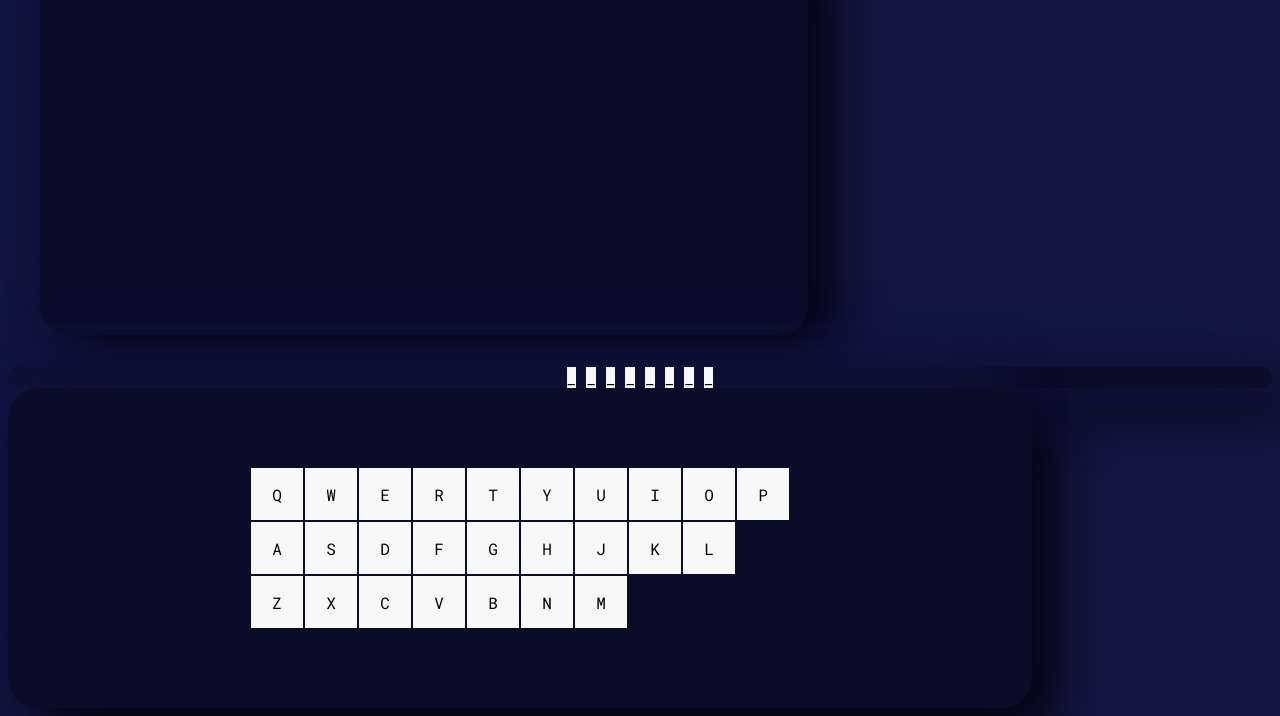
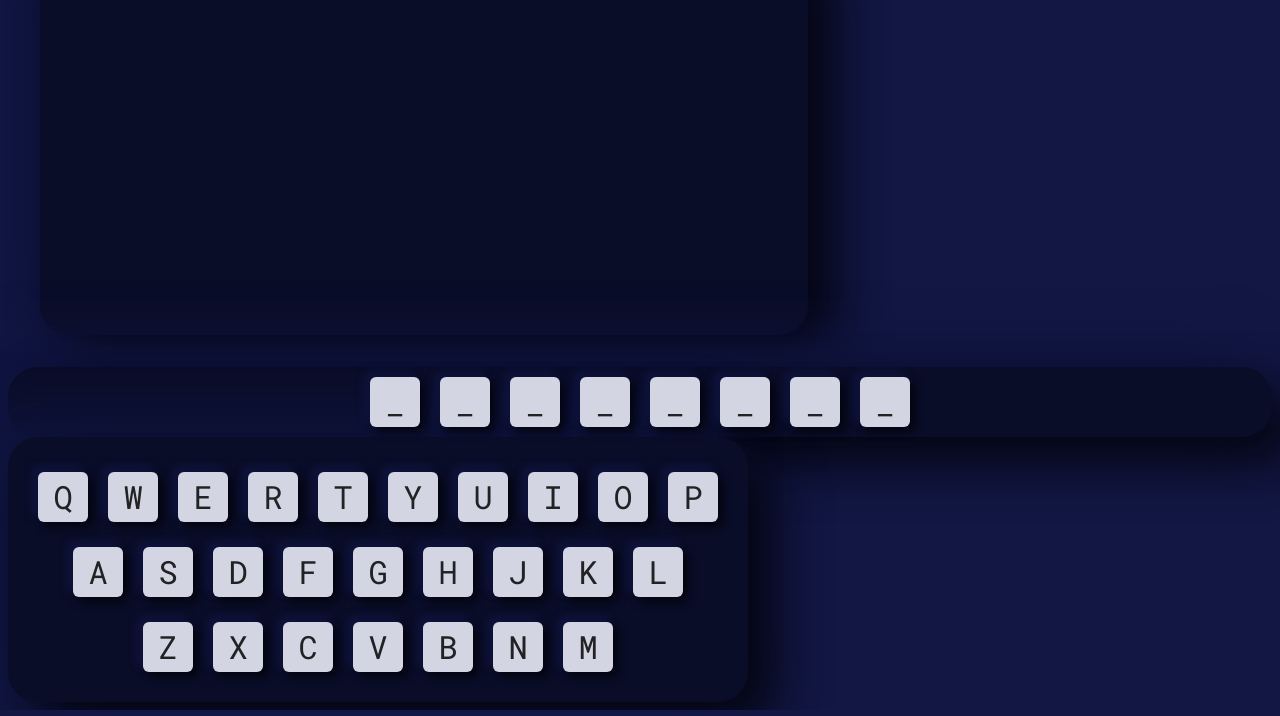
Before and after one commit to ChronoLogic12/spaceman, a plain HTML site: page index.html in a window 1280 px wide. Shown: the part 97-813 px from the top of the page. Drawn offline with nearby package versions, Linux system fonts and the light colour scheme.

Commit message:
Adjust styling to letter selection tiles

```diff
--- a/assets/css/style.css
+++ b/assets/css/style.css
@@ -4,6 +4,8 @@ body {
     text-align: center;
     font-family: 'Roboto Mono', monospace;
     background: #121743;
+    color: #222224;
+    font-size: 2rem;
 }
 
 /* Colours */
@@ -20,32 +22,45 @@ body {
 }
 
 /* Game elements */
-
+/* Keyboard */
 .letter-selection {
-    width: 80vw;
-    height: 40vh;
+    width: fit-content;
+    height: fit-content;
+    padding: 20px;
     display: flex;
+    flex-direction: column;
     align-items: center;
     justify-content: center;
 }
 
+.tile {
+    height: 50px;
+    width: 50px;
+    line-height: 50px;
+    margin: 10px;
+    border-radius: 6px;
+    background: #d3d5e2;
+    box-shadow:  5px 5px 9px #040510,
+             -5px -5px 9px #101540;
+}
+
+.letters-row {
+    margin-top: 5px;
+    display: flex;
+    flex-direction: row;
+}
+
+/* Rocket */
 .rocket {
     height: 50vh;
     width: 60vw;
     margin: 2rem;
 }
 
-table > tr {
-    margin: 0 auto;
+/* Terget word */
+
+.target-word {
+    display: flex;
+    flex-direction: row;
+    justify-content: center;
 }
-
-.tile {
-    height: 50px;
-    width: 50px;
-    background: #f8f8f8;
-    margin: 5px;
-}
-
-.letters-row {
-    margin-top: 5px;
-}
--- a/index.html
+++ b/index.html
@@ -24,7 +24,7 @@
     </section>
     <!-- letter selection -->
     <section class="letter-selection box-shadow container-dark-background">
-        <table>
+        <!-- <table>
             <tr class="letters-row">
                 <td class="letter tile active">Q</td>
                 <td class="letter tile active">W</td>
@@ -57,42 +57,42 @@
                 <td class="letter tile active">N</td>
                 <td class="letter tile active">M</td>
             </tr>
-        </table>
+        </table> -->
 
 
 
-        <!-- <div class="letters-row">
-            <div class="letter">Q</div>
-            <div class="letter">W</div>
-            <div class="letter">E</div>
-            <div class="letter ">R</div>
-            <div class="letter ">T</div>
-            <div class="letter ">Y</div>
-            <div class="letter ">U</div>
-            <div class="letter ">I</div>
-            <div class="letter ">O</div>
-            <div class="letter ">P</div>
+        <div class="letters-row">
+            <div class="letter tile active">Q</div>
+            <div class="letter tile active">W</div>
+            <div class="letter tile active">E</div>
+            <div class="letter tile active">R</div>
+            <div class="letter tile active">T</div>
+            <div class="letter tile active">Y</div>
+            <div class="letter tile active">U</div>
+            <div class="letter tile active">I</div>
+            <div class="letter tile active">O</div>
+            <div class="letter tile active">P</div>
         </div>
         <div class="letters-row">
-            <div class="letter ">A</div>
-            <div class="letter ">S</div>
-            <div class="letter ">D</div>
-            <div class="letter ">F</div>
-            <div class="letter ">G</div>
-            <div class="letter ">H</div>
-            <div class="letter ">J</div>
-            <div class="letter ">K</div>
-            <div class="letter ">L</div>
+            <div class="letter tile active">A</div>
+            <div class="letter tile active">S</div>
+            <div class="letter tile active">D</div>
+            <div class="letter tile active">F</div>
+            <div class="letter tile active">G</div>
+            <div class="letter tile active">H</div>
+            <div class="letter tile active">J</div>
+            <div class="letter tile active">K</div>
+            <div class="letter tile active">L</div>
         </div>
         <div class="letters-row">
-            <div class="letter ">Z</div>
-            <div class="letter ">X</div>
-            <div class="letter ">C</div>
-            <div class="letter ">V</div>
-            <div class="letter ">B</div>
-            <div class="letter ">N</div>
-            <div class="letter ">M</div>
-        </div> -->
+            <div class="letter tile active">Z</div>
+            <div class="letter tile active">X</div>
+            <div class="letter tile active">C</div>
+            <div class="letter tile active">V</div>
+            <div class="letter tile active">B</div>
+            <div class="letter tile active">N</div>
+            <div class="letter tile active">M</div>
+        </div>
 
     </section>
     <script src="https://code.jquery.com/jquery-3.6.0.js" integrity="sha256-H+K7U5CnXl1h5ywQfKtSj8PCmoN9aaq30gDh27Xc0jk=" crossorigin="anonymous"></script>
```
